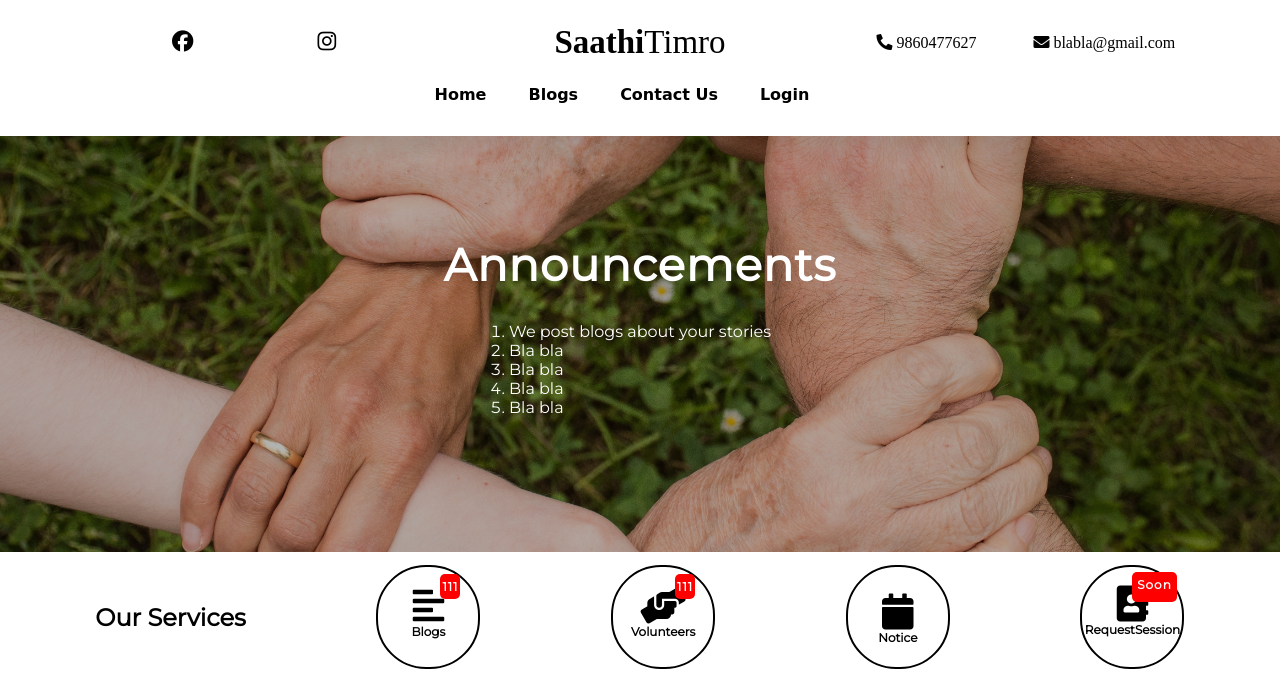
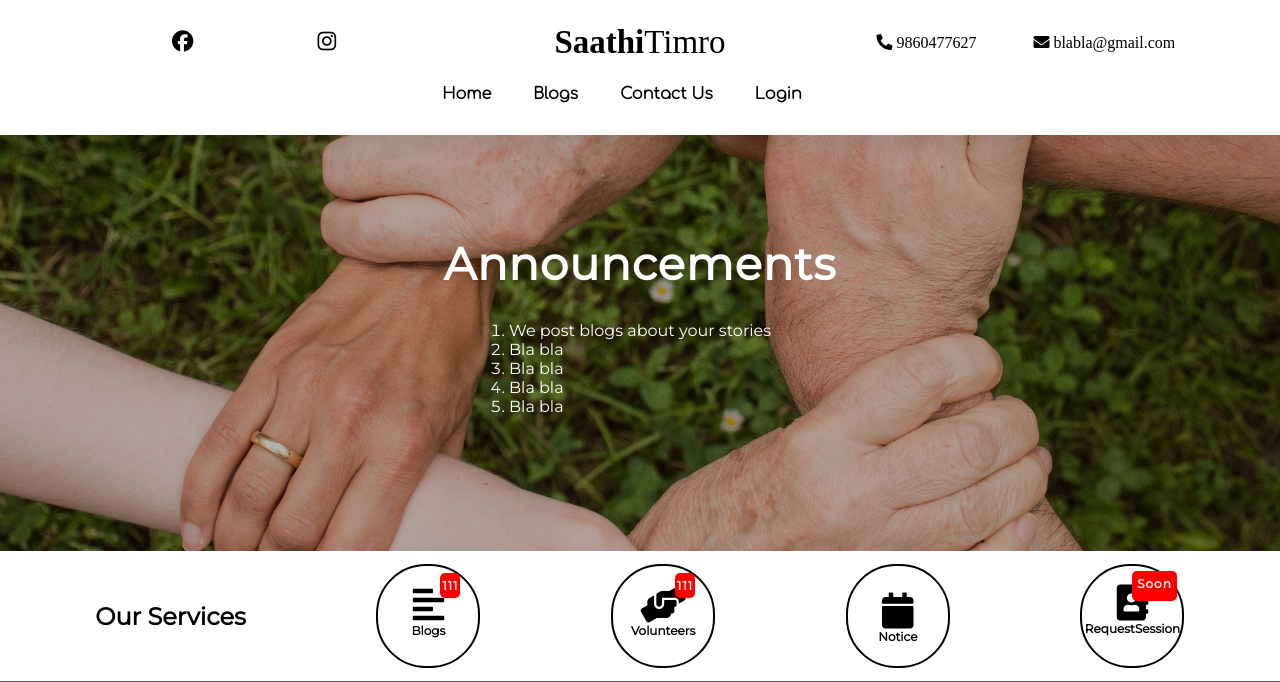
Before and after one commit to Saathitimro/Blogsite, a Django app: page / in a window 1280 px wide. Shown: the top 682 px of the page. Run offline with Django 3.2, Linux system fonts and the light colour scheme; some libraries are stand-ins or nearby versions; grey boxes are pictures that could not be loaded.

Commit message:
font and js

```diff
--- a/static/css/style.css
+++ b/static/css/style.css
@@ -60,9 +60,6 @@
 	--fontfamily: 'Abel', sans-serif;
 	background-color: white;
 }
-/*body{
-	background-color: var(--primary-color);
-}*/
 
 /* general*/
 .d-flex{
--- a/templates/base.html
+++ b/templates/base.html
@@ -5,14 +5,13 @@
 	{% load static %}
 	<!-- css -->
 	<link rel="stylesheet" type="text/css" href="{% static 'css/style.css' %}">
-	<!-- Js -->
-	<script type="text/javascript" src="{% static 'js/main.js' %}">
-	</script>
 	<!-- icons -->
 	<script src="https://kit.fontawesome.com/7f9e9439f9.js" crossorigin="anonymous"></script>
 	<link rel="stylesheet" href="https://cdnjs.cloudflare.com/ajax/libs/font-awesome/5.11.2/css/all.css">
 	<!-- fonts -->
 	<link rel="preconnect" href="https://fonts.gstatic.com">
+	<link href="https://fonts.googleapis.com/css2?family=Comfortaa:wght@300&display=swap" rel="stylesheet">
+	<link href="https://fonts.googleapis.com/css2?family=Abel&display=swap" rel="stylesheet">
 	<link href="https://fonts.googleapis.com/css2?family=Open+Sans:wght@300&display=swap" rel="stylesheet">
 	<link href="https://fonts.googleapis.com/css?family=Montserrat&display=swap" rel="stylesheet">
 	<link href="https://fonts.googleapis.com/css2?family=Luckiest+Guy&display=swap" rel="stylesheet">
@@ -27,6 +26,8 @@
 
     {% endblock %}
 </section>
-
+<!-- Js -->
+<script type="text/javascript" src="{% static 'js/main.js' %}">
+</script>
 </body>
 </html>
```
